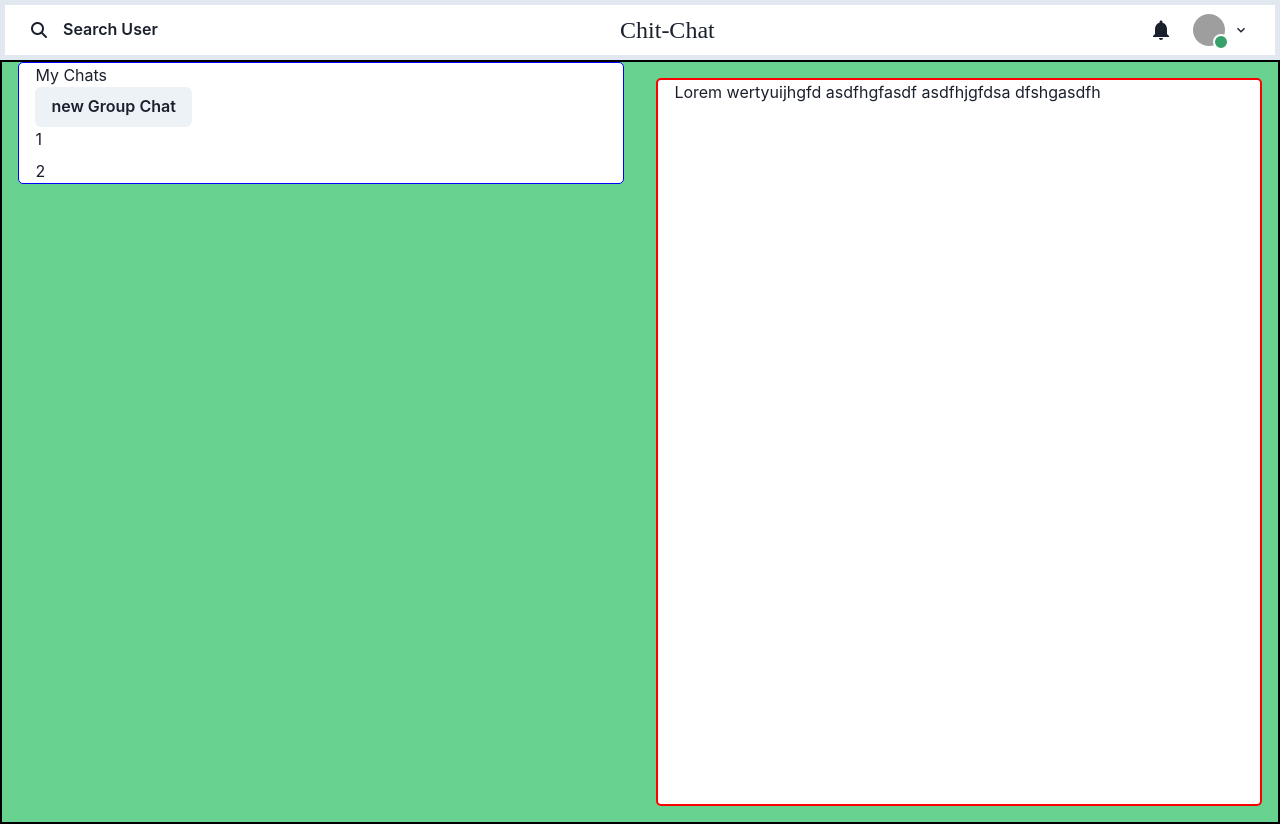
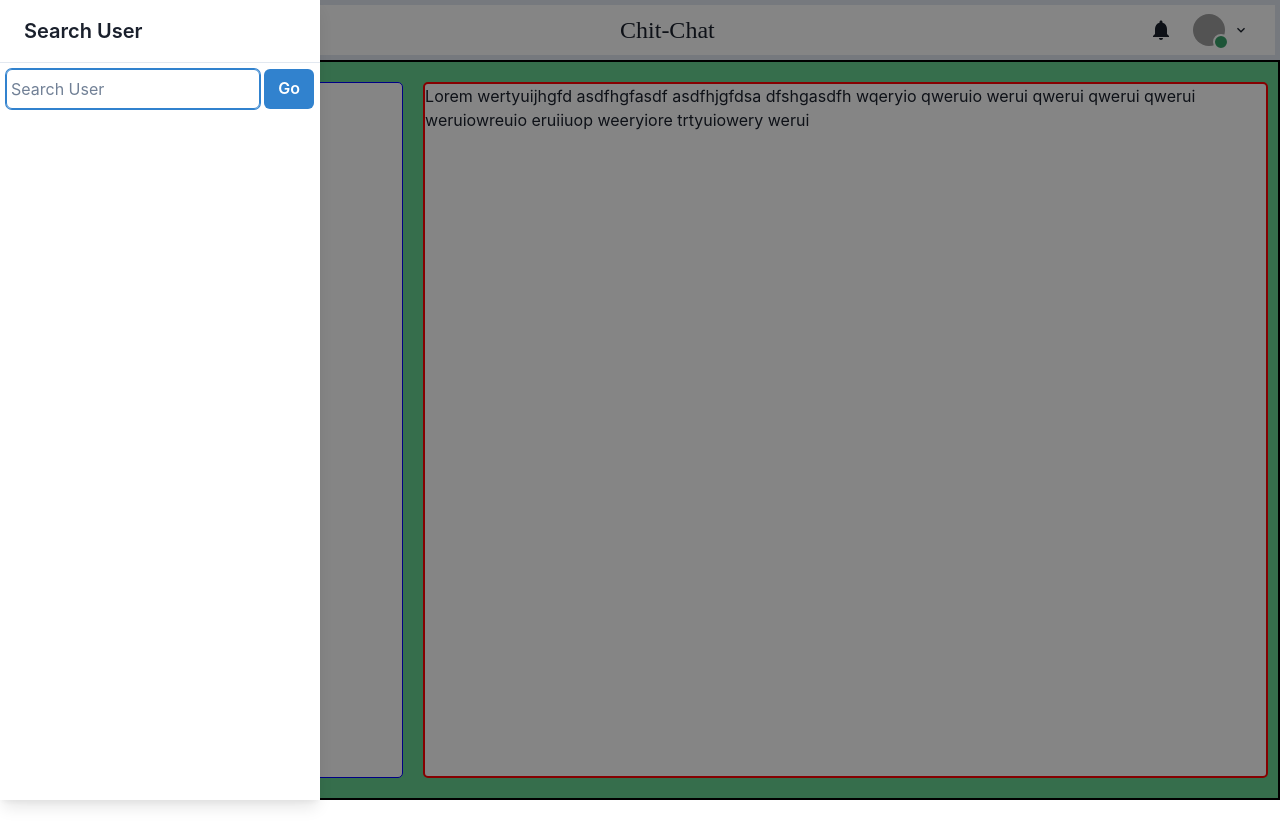
Before and after one commit to Nikk-05/Chit-Chat, a React (Vite) app in the folder frontend/: page /chat in a window 1280 px wide. Both pictures are taken after a click on the button "Search User". After the commit the page ends 800 px from the top, so only its background shows below. Built offline with nearby package versions, Linux system fonts and the light colour scheme; grey boxes are pictures that could not be loaded.

Commit message:
Drawer and Navbar UI

```diff
--- a/frontend/src/components/ChatBox.jsx
+++ b/frontend/src/components/ChatBox.jsx
@@ -4,10 +4,11 @@ import React from 'react'
 
 const ChatBox = () => {
   return (
-    <Container h = '91vh' w = '100%' bg="white" m='4' borderWidth='2px' borderRadius="5px" borderColor='red'>
-        <Text>Lorem wertyuijhgfd asdfhgfasdf asdfhjgfdsa dfshgasdfh </Text>
+    <Flex h = '87vh' w = '100%' bg="white" m ='20px 10px 15px 10px' borderWidth='2px' borderRadius="5px" borderColor='red'>
+        <Text>Lorem wertyuijhgfd asdfhgfasdf asdfhjgfdsa dfshgasdfh
+            wqeryio qweruio werui qwerui qwerui qwerui weruiowreuio eruiiuop weeryiore trtyuiowery werui  </Text>
 
-    </Container>
+    </Flex>
   )
 }
 
--- /dev/null
+++ b/frontend/src/components/DrawerBox.jsx
@@ -0,0 +1,43 @@
+import React,{useState} from 'react'
+import {
+    Drawer,
+    DrawerBody,
+    DrawerFooter,
+    DrawerHeader,
+    DrawerOverlay,
+    DrawerContent,
+    Box,
+    Button,
+    Input,
+    Flex
+  } from '@chakra-ui/react'
+
+  function DrawerBox({isOpen,onClose}) {
+    const [search, setSearch] = useState('')
+
+    const handleSearch = () => {
+
+    }
+    return (
+      <>
+        <Drawer
+          isOpen={isOpen}
+          placement='left'
+          onClose={onClose}
+        >
+          <DrawerOverlay />
+          <DrawerContent>
+            <DrawerHeader borderBottomWidth='1px'>Search User</DrawerHeader>
+            <DrawerBody p='6px'>
+              <Flex alignItems='center'>
+                <Input pr='4px' pl='4px' mr='4px' type='text' placeholder='Search User' value = {search} onChange={(e) => setSearch(e.target.value)} />
+                <Button bg = 'blue.500' color='white' _hover={{bg: 'blue.600'}}
+                onClick = {handleSearch}> Go</Button>
+              </Flex>
+            </DrawerBody>
+          </DrawerContent>
+        </Drawer>
+      </>
+    )
+  }
+  export default DrawerBox
--- a/frontend/src/components/MyChats.jsx
+++ b/frontend/src/components/MyChats.jsx
@@ -3,7 +3,7 @@ import { Container, Text, Button, Box, Stack, Flex } from '@chakra-ui/react'
 
 const MyChats = () => {
   return (
-    <Container bg="white" borderWidth='1px' borderRadius="5px" borderColor='blue'>
+    <Container  h = '87vh' w ='45%' m ='20px 10px 15px 10px' bg="white" borderWidth='1px' borderRadius="5px" borderColor='blue'>
         <Box>
         <Text>My Chats</Text>
         <Button>new Group Chat</Button>
--- a/frontend/src/components/SideDrawer.jsx
+++ b/frontend/src/components/Navbar.jsx
@@ -1,23 +1,34 @@
 import { Flex, Tooltip, Text, Button, Menu, MenuItem, MenuButton, Box, Avatar, AvatarBadge, MenuList, MenuDivider } from '@chakra-ui/react'
 import { ChevronDownIcon, BellIcon } from '@chakra-ui/icons'
 import ProfileModal from './ProfileModal.jsx'
-import React from 'react'
+import DrawerBox from './DrawerBox.jsx'
+import React,{useState} from 'react'
 
-const SideDrawer = () => {
-    const  user = {
+const Navbar = () => {
+    const [isOpen, setIsOpen] = useState(false);
+    const user = {
         name: 'Oshigaki Kisame',
         pic: 'https://bit.ly/kent-c-dodds',
         email: 'abcd@gmail.com',
     }
+    const toggleDrawer = () =>{
+        setIsOpen(!isOpen)
+    }
+
+    const closeDrawer = () =>{
+        setIsOpen(false)
+    }
+
     return (
         <>
             <Flex justifyContent='space-between' alignItems='center' bg='white' w='100%' p='5px 10px 5px 10px' borderWidth='5px'>
-                <Tooltip label='Search User to Chat' hasArrow placement='bottom-end'>
-                    <Button variant='ghost'>
+                <Tooltip label='Search User' hasArrow placement='bottom-end'>
+                        <Button variant='ghost' onClick={toggleDrawer}>
                             <i className="fa-solid fa-magnifying-glass"></i>
-                        <Text d={{ base: "none", md: "flex" }} px="4">Search User</Text>
+                            <Text display={{base:"none" , md : "flex" }} px="4">Search User</Text>
                         </Button>
                 </Tooltip>
+                <DrawerBox isOpen ={isOpen} onClose={closeDrawer}/>
                 <Text fontSize='2xl' fontFamily='work-sans'>Chit-Chat</Text>
                 <Flex>
                     <Menu>
@@ -30,7 +41,7 @@ const SideDrawer = () => {
                             </Avatar>
                         </MenuButton>
                         <MenuList>
-                                <ProfileModal user = {user}>
+                            <ProfileModal user={user}>
                                 <MenuItem>My Profile</MenuItem>
                             </ProfileModal>
                             <MenuDivider />
@@ -45,4 +56,4 @@ const SideDrawer = () => {
     )
 }
 
-export default SideDrawer
+export default Navbar
--- a/frontend/src/pages/Chatpage.jsx
+++ b/frontend/src/pages/Chatpage.jsx
@@ -1,13 +1,13 @@
 import { Box, Drawer, Flex, Spacer } from '@chakra-ui/react'
 import React from 'react'
-import SideDrawer from '../components/SideDrawer'
+import Navbar from '../components/Navbar'
 import MyChats from '../components/MyChats'
 import ChatBox from '../components/ChatBox'
 
 export default function Chatpage() {
   return (
     <Flex w = '100%' flexDirection='column'>
-      <SideDrawer />
+      <Navbar />
       <Flex  w='100%' flex='1' alignItems='flex-start' bg='green.300' borderWidth='2px' borderColor='black'>
         <MyChats />
         <ChatBox />
```
Lines whose indentation alone changed are shown as unchanged.
